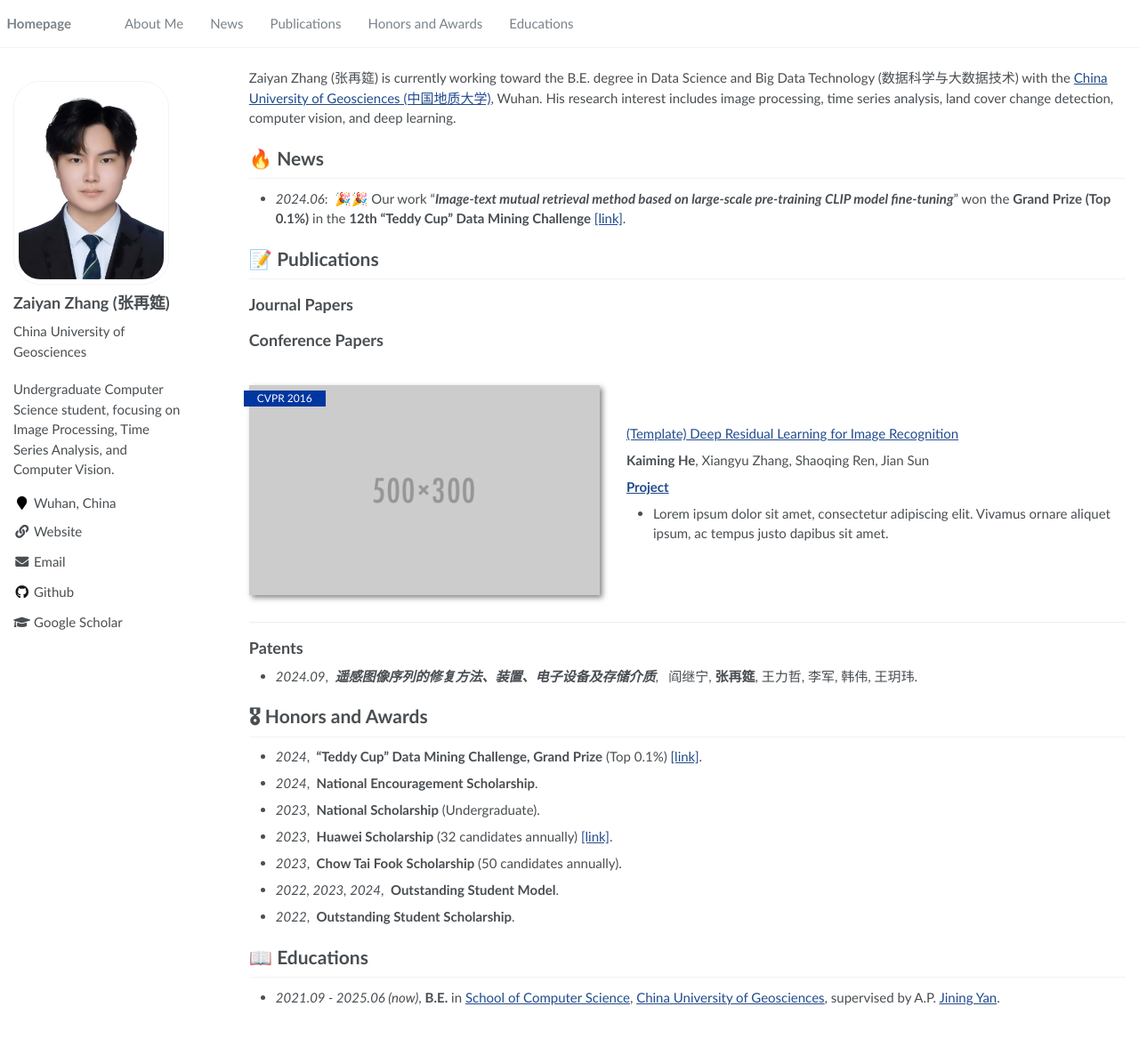
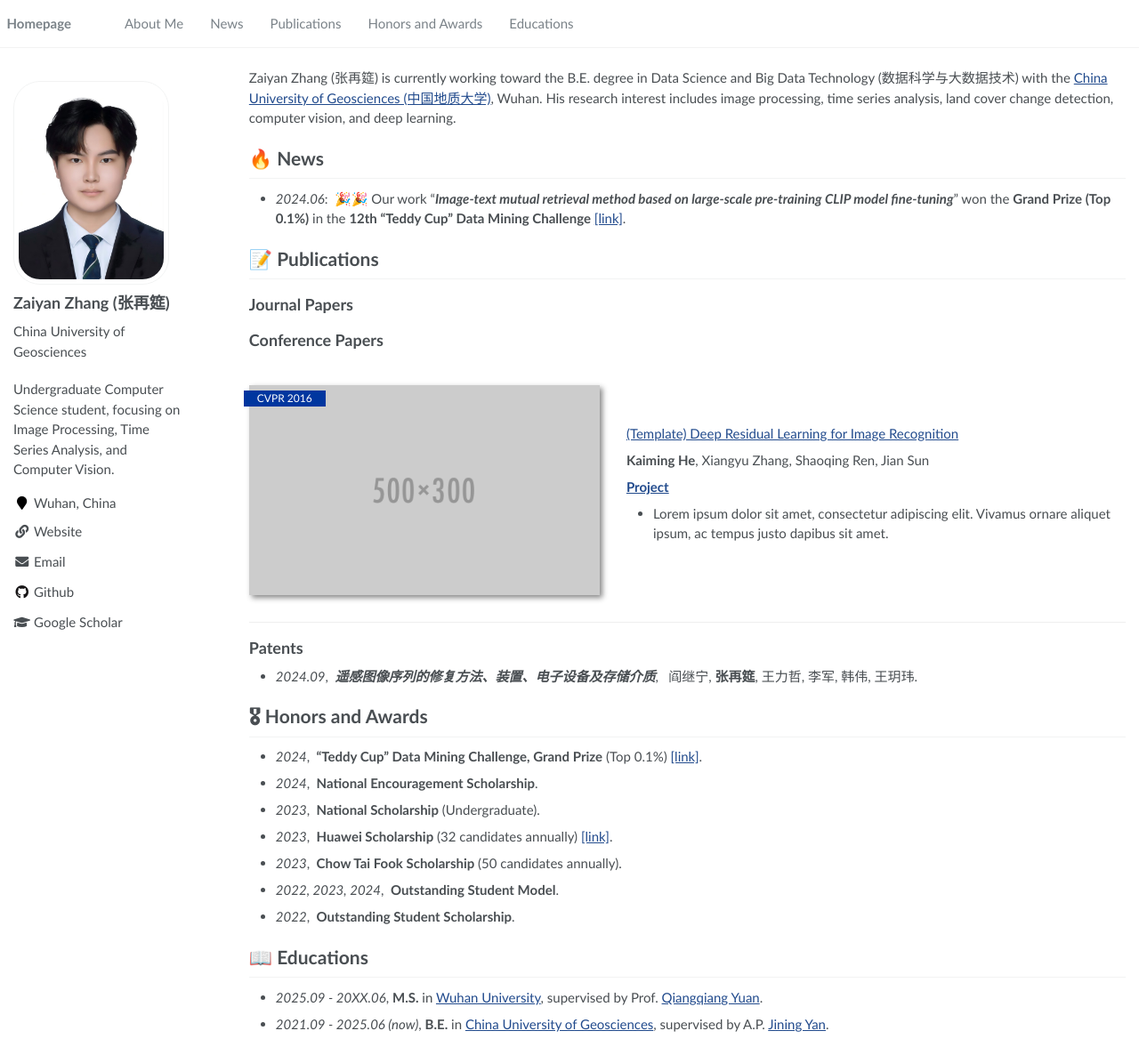
Before and after one commit to zzaiyan/zzaiyan.github.io, a Jekyll site: the page built from _pages/about.md, in a window 1280 px wide and 1177 px high. Shown: the whole window at 89% size. Built offline with Jekyll 4.4.1, drawn with Linux system fonts in a browser that asks for light colours.

Commit message:
update education

```diff
--- a/_pages/about.md
+++ b/_pages/about.md
@@ -59,7 +59,8 @@ Zaiyan Zhang (张再筵) is currently working toward the B.E. degree in Data Sci
 - *2022*,&ensp;**Outstanding Student Scholarship**.
 
 # 📖 Educations
-- *2021.09 - 2025.06 (now)*, **B.E.** in [School of Computer Science](https://cs.cug.edu.cn/), [China University of Geosciences](https://www.cug.edu.cn/), supervised by A.P. [Jining Yan](https://grzy.cug.edu.cn/yanjining).
+- *2025.09 - 20XX.06*, **M.S.** in [Wuhan University](https://www.whu.edu.cn/), supervised by Prof. [Qiangqiang Yuan](https://scholar.google.com/citations?user=aItnA-sAAAAJ).
+- *2021.09 - 2025.06 (now)*, **B.E.** in [China University of Geosciences](https://www.cug.edu.cn/), supervised by A.P. [Jining Yan](https://scholar.google.com/citations?user=iYTHxQcAAAAJ).
 <!-- - *2015.09 - 2019.06*, Lorem ipsum dolor sit amet, consectetur adipiscing elit. Vivamus ornare aliquet ipsum, ac tempus justo dapibus sit amet.  -->
 
 <!-- # 💬 Invited Talks
```
